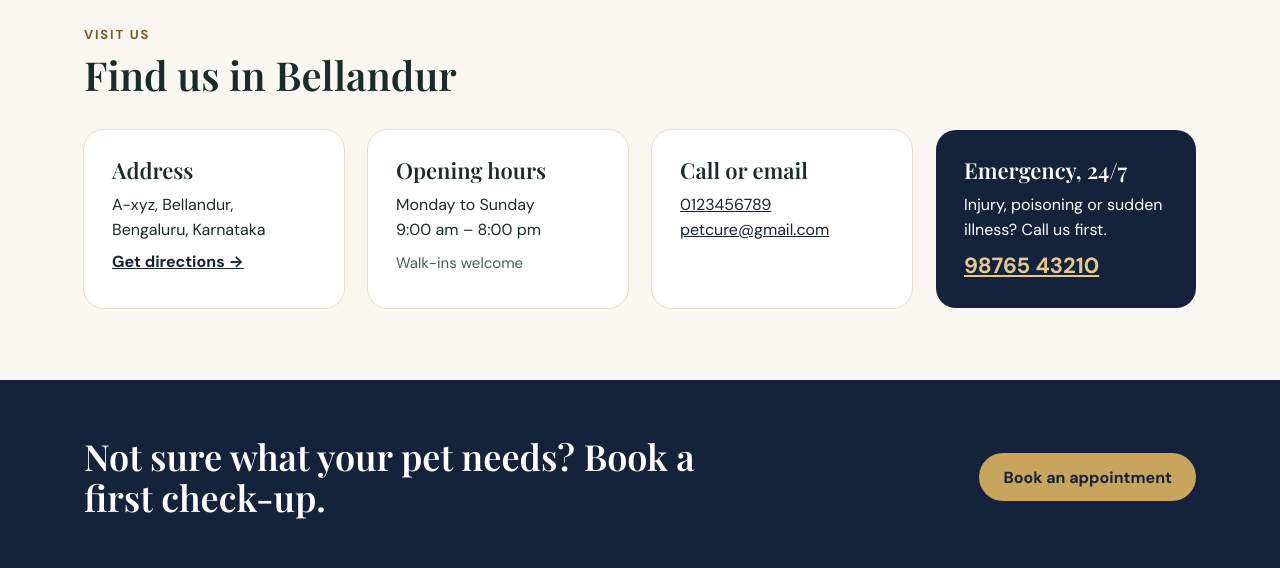
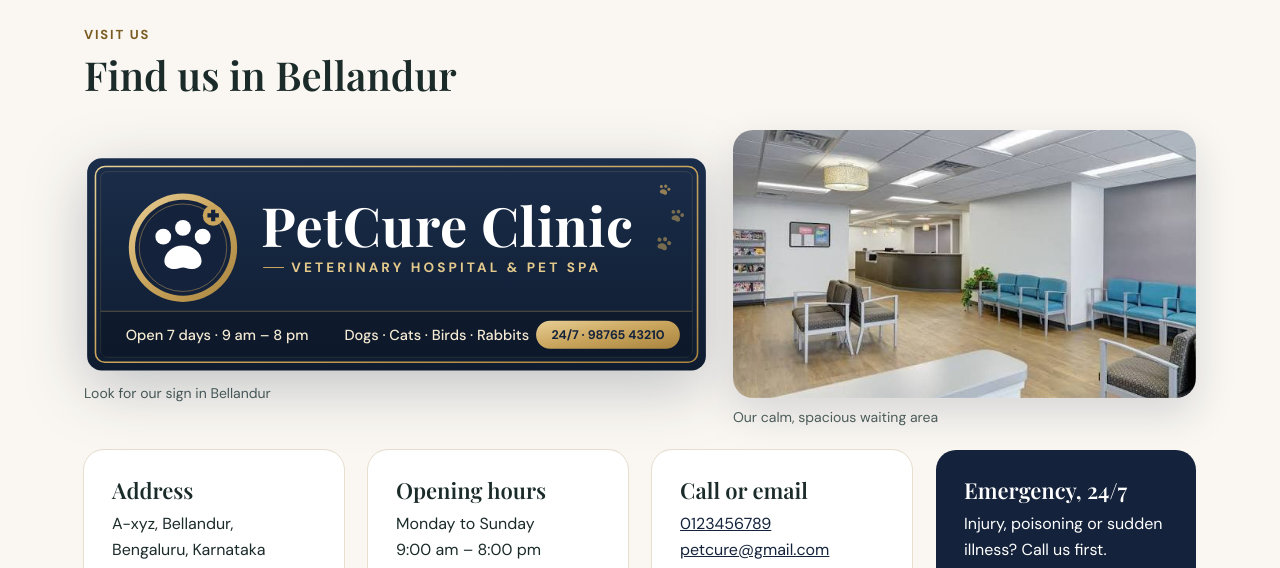
Before and after one commit to guptashruti199631/pet_web, a plain HTML site: page index.html in a window 1280 px wide. Shown: the part 3140-3708 px from the top of the page. Drawn offline with nearby package versions, Linux system fonts and the light colour scheme.

Commit message:
Add clinic signboard design and waiting area photo
Original signboard (SVG plus high-res PNG for the sign maker), shown with
the waiting-area photo in the Visit us section on the home page.

Co-Authored-By: Claude Opus 5.5 <noreply@anthropic.com>
Claude-Session: https://claude.ai/code/session_015ULfV84d3DbVrQ9a2oB4p8

```diff
--- a/css/styles.css
+++ b/css/styles.css
@@ -277,3 +277,11 @@ a.card:hover { box-shadow: 0 0 0 1px var(--line), 0 12px 28px rgba(20, 35, 59, .
   .quick-btn { padding: 0; width: 44px; justify-content: center; }
   .brand span { font-size: 19px; }
 }
+
+/* Clinic sign & waiting area */
+.clinic-photos { display: grid; grid-template-columns: 1.35fr 1fr; gap: 24px; align-items: center; margin-bottom: 24px; }
+.clinic-photos figure { margin: 0; display: flex; flex-direction: column; gap: 10px; }
+.clinic-photos figcaption { font-size: 14px; color: var(--muted); }
+.signboard { width: 100%; height: auto; display: block; filter: drop-shadow(0 16px 30px rgba(20, 35, 59, .25)); }
+.room-fig img { width: 100%; aspect-ratio: 588 / 340; object-fit: cover; border-radius: 20px; box-shadow: 0 16px 40px rgba(20, 35, 59, .15); }
+@media (max-width: 860px) { .clinic-photos { grid-template-columns: 1fr; } }
--- a/index.html
+++ b/index.html
@@ -119,6 +119,64 @@
 <section class="sec"><div class="wrap">
   <span class="eyebrow">Visit us</span>
   <h2 class="h2">Find us in Bellandur</h2>
+  <div class="clinic-photos">
+    <figure class="sign-fig"><svg class="signboard" xmlns="http://www.w3.org/2000/svg" viewBox="0 0 1200 420" role="img" aria-labelledby="sb-title">
+  <title id="sb-title">PetCure Clinic signboard: Veterinary Hospital and Pet Spa. Open 7 days, 9 am to 8 pm. Emergency 24/7: 98765 43210.</title>
+  <defs>
+    <linearGradient id="sb-board" x1="0" y1="0" x2="0" y2="1">
+      <stop offset="0" stop-color="#1A2D4A"/>
+      <stop offset="1" stop-color="#0F1C30"/>
+    </linearGradient>
+    <linearGradient id="sb-gold" x1="0" y1="0" x2="1" y2="1">
+      <stop offset="0" stop-color="#E8CF95"/>
+      <stop offset=".5" stop-color="#C9A45C"/>
+      <stop offset="1" stop-color="#A9843F"/>
+    </linearGradient>
+    <g id="sb-paw">
+      <circle cx="-9" cy="-6" r="3.6"/><circle cx="0" cy="-10" r="3.6"/><circle cx="9" cy="-6" r="3.6"/>
+      <path d="M0-2c-5 0-8.5 3.6-8.5 7.2 0 2.4 2.4 3.6 4.8 3.6 1.6 0 2.4-.7 3.7-.7s2.1.7 3.7.7c2.4 0 4.8-1.2 4.8-3.6C8.5 1.6 5-2 0-2z"/>
+    </g>
+  </defs>
+
+  <!-- Board -->
+  <rect x="6" y="6" width="1188" height="408" rx="28" fill="url(#sb-board)"/>
+  <rect x="22" y="22" width="1156" height="376" rx="18" fill="none" stroke="url(#sb-gold)" stroke-width="3"/>
+  <rect x="32" y="32" width="1136" height="356" rx="12" fill="none" stroke="#C9A45C" stroke-opacity=".35" stroke-width="1"/>
+
+  <!-- Logo medallion -->
+  <circle cx="190" cy="178" r="104" fill="url(#sb-gold)"/>
+  <circle cx="190" cy="178" r="92" fill="#14233B"/>
+  <circle cx="190" cy="178" r="84" fill="none" stroke="#C9A45C" stroke-opacity=".6" stroke-width="1.5"/>
+  <g fill="#fff" transform="translate(190 182) scale(4.2)"><use href="#sb-paw"/></g>
+  <!-- Medical cross accent -->
+  <g transform="translate(248 116)">
+    <circle r="20" fill="#C9A45C"/>
+    <path d="M-4-11h8v7h7v8h-7v7h-8v-7h-7v-8h7z" fill="#14233B"/>
+  </g>
+
+  <!-- Name -->
+  <text x="340" y="176" fill="#FFFFFF" font-family="'Playfair Display', Georgia, serif" font-weight="700" font-size="104" letter-spacing="1">PetCure Clinic</text>
+  <!-- Tagline with rules -->
+  <line x1="344" y1="216" x2="384" y2="216" stroke="#C9A45C" stroke-width="2"/>
+  <text x="398" y="225" fill="#E3C98B" font-family="'DM Sans', Arial, sans-serif" font-weight="700" font-size="26" letter-spacing="6">VETERINARY HOSPITAL &amp; PET SPA</text>
+
+  <!-- Paw trail -->
+  <g fill="#C9A45C" fill-opacity=".55">
+    <g transform="translate(1112 172) rotate(20) scale(1.1)"><use href="#sb-paw"/></g>
+    <g transform="translate(1138 118) rotate(20) scale(1)"><use href="#sb-paw"/></g>
+    <g transform="translate(1114 68) rotate(20) scale(.85)" fill-opacity=".7"><use href="#sb-paw"/></g>
+  </g>
+
+  <!-- Info strip -->
+  <rect x="32" y="300" width="1136" height="88" rx="0" fill="#0B1626" fill-opacity=".55"/>
+  <line x1="32" y1="300" x2="1168" y2="300" stroke="#C9A45C" stroke-opacity=".5" stroke-width="1.5"/>
+  <text x="80" y="356" fill="#F4EAD3" font-family="'DM Sans', Arial, sans-serif" font-weight="500" font-size="28">Open 7 days  ·  9 am – 8 pm</text>
+  <text x="80" y="356" dx="420" fill="#F4EAD3" font-family="'DM Sans', Arial, sans-serif" font-weight="500" font-size="28">Dogs · Cats · Birds · Rabbits</text>
+  <rect x="868" y="318" width="276" height="54" rx="27" fill="url(#sb-gold)"/>
+  <text x="1006" y="353" text-anchor="middle" fill="#14233B" font-family="'DM Sans', Arial, sans-serif" font-weight="700" font-size="24">24/7 · 98765 43210</text>
+</svg><figcaption>Look for our sign in Bellandur</figcaption></figure>
+    <figure class="room-fig"><img src="assets/images/clinic-waiting-area.jpg" alt="The bright, spacious waiting area at PetCure Clinic with comfortable seating" width="588" height="340"><figcaption>Our calm, spacious waiting area</figcaption></figure>
+  </div>
   <div class="grid" style="grid-template-columns:repeat(auto-fit,minmax(240px,1fr))">
     <div class="card stack" style="gap:8px"><h3 style="font-size:22px">Address</h3><p>A-xyz, Bellandur,<br>Bengaluru, Karnataka</p><a class="card-link" href="https://www.google.com/maps/search/?api=1&amp;query=Bellandur%2C+Bengaluru%2C+Karnataka" target="_blank" rel="noopener">Get directions →</a></div>
     <div class="card stack" style="gap:8px"><h3 style="font-size:22px">Opening hours</h3><p>Monday to Sunday<br>9:00 am – 8:00 pm</p><p style="font-size:15px;color:var(--muted)">Walk-ins welcome</p></div>
```
Also changed, not shown: assets/images/clinic-waiting-area.jpg (added), assets/signboard-print.png (added), assets/signboard.svg (added), 1 other file.
